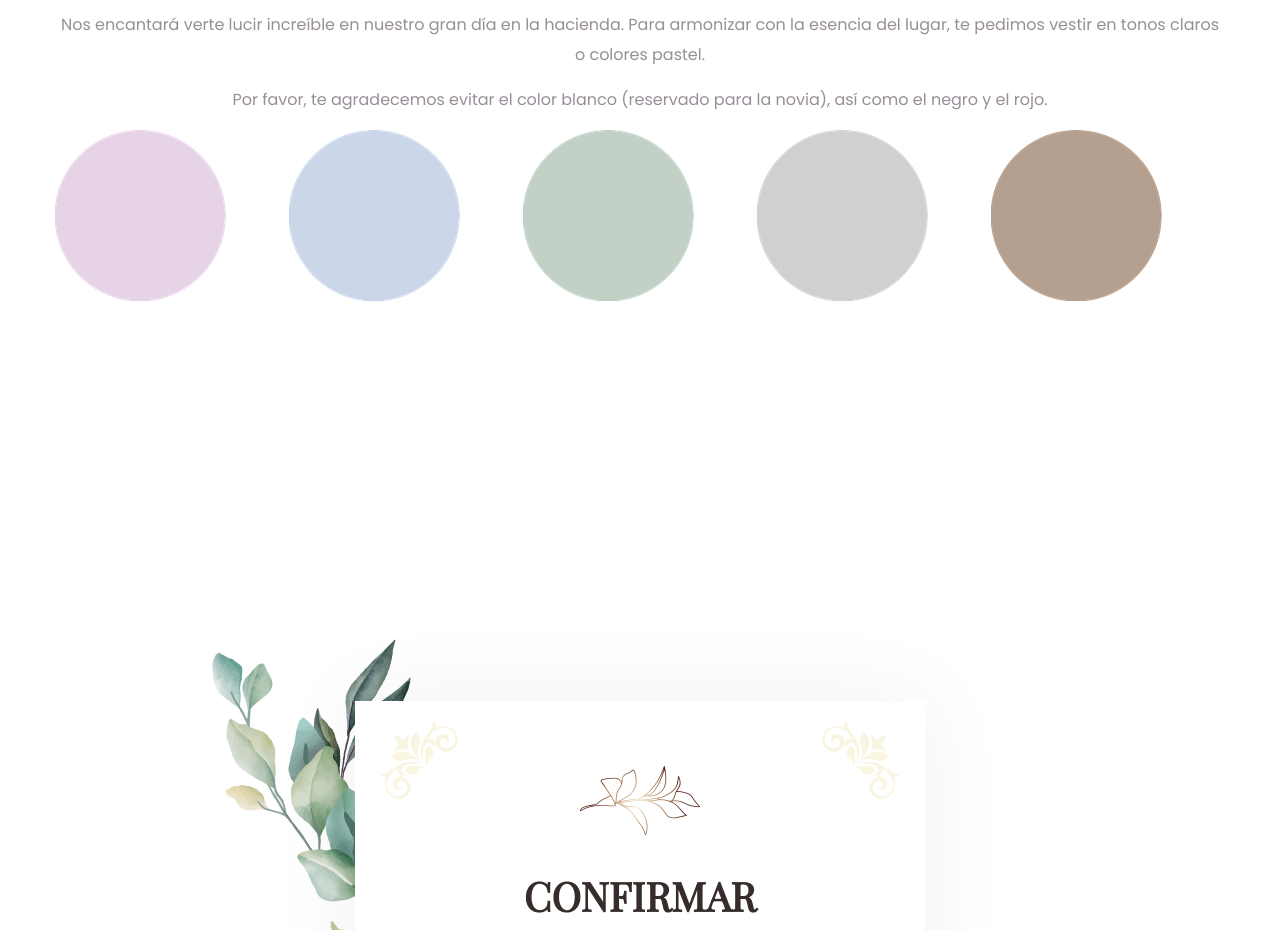
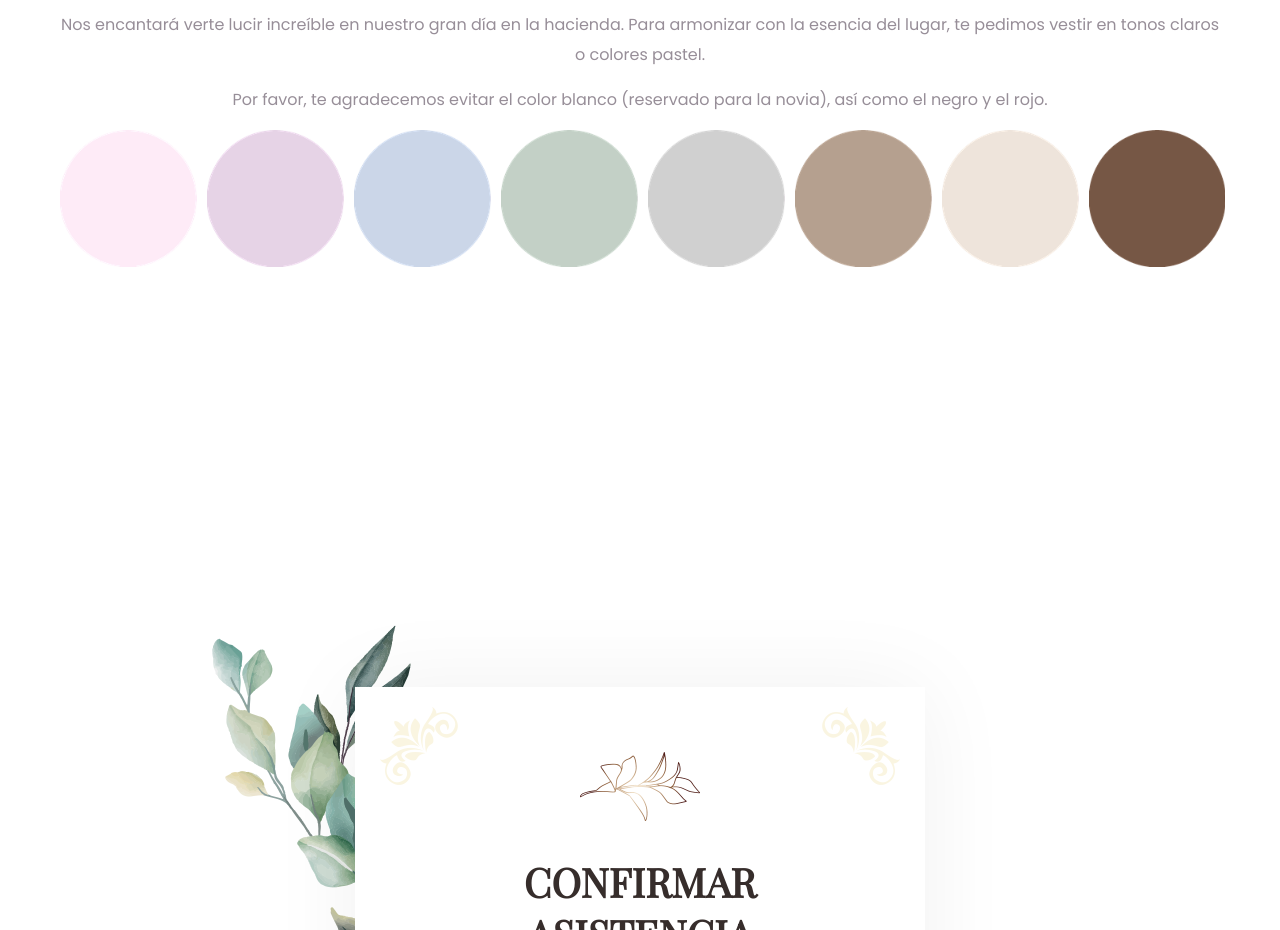
Before and after one commit to invita-me/wedding-claudia, a plain HTML site: page index.html in a window 1280 px wide. Shown: the part 5300-6230 px from the top of the page. Drawn offline with nearby package versions, Linux system fonts and the light colour scheme.

```diff
--- a/assets/js/main.js
+++ b/assets/js/main.js
@@ -251,46 +251,20 @@
   $('.brand-active').slick({
     dots: false,
     infinite: true,
-    speed: 600,
     autoplay:true,
-    speed: 2000,
+    autoplaySpeed: 1000,
+    speed: 667,
     arrows: false,
-    slidesToShow: 5,
+    slidesToShow: 8,
     slidesToScroll: 1,
     responsive: [
       {
-        breakpoint: 1024,
+        breakpoint: 768,
         settings: {
-          slidesToShow: 3,
-          slidesToScroll: 3,
-          infinite: true,
-          dots: false,
-        }
-      },
-      {
-        breakpoint: 600,
-        settings: {
-          slidesToShow: 2,
-          slidesToScroll: 2
-        }
-      },
-      {
-        breakpoint: 991,
-        settings: {
-          slidesToShow: 2,
-          slidesToScroll: 1
-        }
-      },
-      {
-        breakpoint: 480,
-        settings: {
-          slidesToShow: 1,
+          slidesToShow: 4,
           slidesToScroll: 1
         }
       }
-      // You can unslick at a given breakpoint now by adding:
-      // settings: "unslick"
-      // instead of a settings object
     ]
   });
 
--- a/assets/scss/_common.scss
+++ b/assets/scss/_common.scss
@@ -5,6 +5,24 @@
 /* 1. Theme default css */
 
 @import url('https://fonts.googleapis.com/css?family=Playfair+Display|Poppins:100i,200,300,400,500,600,700,800,900&display=swap');
+
+.brand-active {
+	margin-bottom: 20px;
+
+	.slick-slide {
+		padding: 0 5px;
+	}
+
+	.slick-slide img {
+		width: 100%;
+		height: auto;
+	}
+
+	@media #{$xs} {
+		margin-bottom: 10px;
+	}
+}
+
  body {
 	font-family: $font_2;
 	font-weight: normal;
--- a/index.html
+++ b/index.html
@@ -160,7 +160,8 @@
                             </div>
                             <div class="bottom-caption">
                                 <span>5:00PM</span>
-                                <p>Carretera Federal Morelia Zinapecuaro - Guadalajara Km 27 <br>Tzinzimeo, 58920 Mich., México</p>
+                                <p>Carretera Federal Morelia Zinapecuaro - Guadalajara Km 27 <br>Tzinzimeo, 58920 Mich., México
+                                </p>
                             </div>
                         </div>
                     </div>
@@ -169,13 +170,10 @@
                         <section class="contact-sections">
                             <div class="d-area">
                                 <div id="map" style="height: 500px;">
-                    <iframe
-                        title="Mapa de la ubicación"
+                                    <iframe title="Mapa de la ubicación"
                                         src="https://www.google.com/maps/embed?pb=!1m14!1m8!1m3!1d7504.635655872568!2d-100.982745!3d19.868797!3m2!1i1024!2i768!4f13.1!3m3!1m2!1s0x842d11ff3b29a6d3%3A0x5093177ec70b36b0!2sHacienda%20Tzintzimeo!5e0!3m2!1ses!2smx!4v1795158953284!5m2!1ses!2smx"
-                        style="width: 100%; height: 100%; border: 0;"
-                        loading="lazy"
-                        referrerpolicy="strict-origin-when-cross-origin"
-                        allowfullscreen>
+                                        style="width: 100%; height: 100%; border: 0;" loading="lazy"
+                                        referrerpolicy="strict-origin-when-cross-origin" allowfullscreen>
                                     </iframe>
                                 </div>
                             </div>
@@ -301,7 +299,7 @@
                         </div>
                     </div>
                 </div>
-                <div class="brand-active brand-border">
+                <div class="brand-active">
                     <div class="single-brand">
                         <img src="assets/img/service/brand1.png" alt="">
                     </div>
```
Also changed, not shown: assets/css/style.css. Lines whose indentation alone changed are shown as unchanged.
